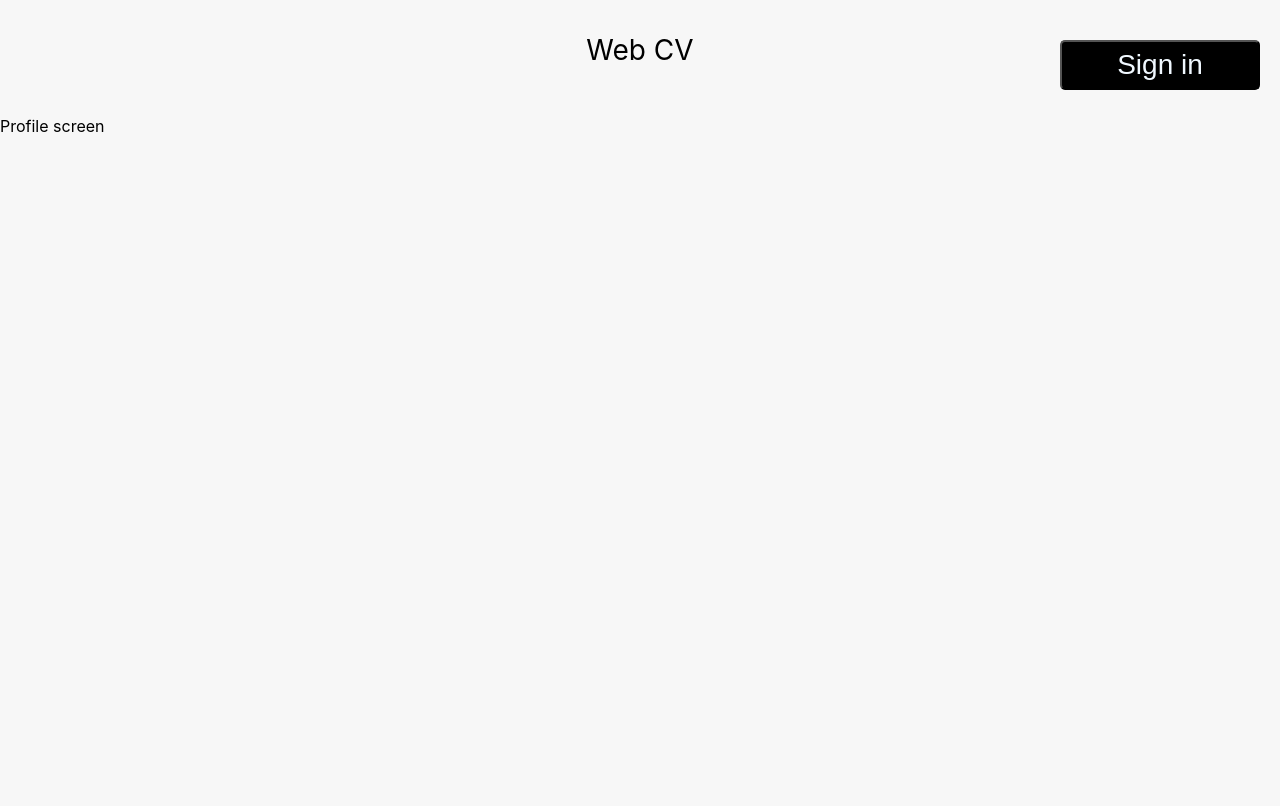
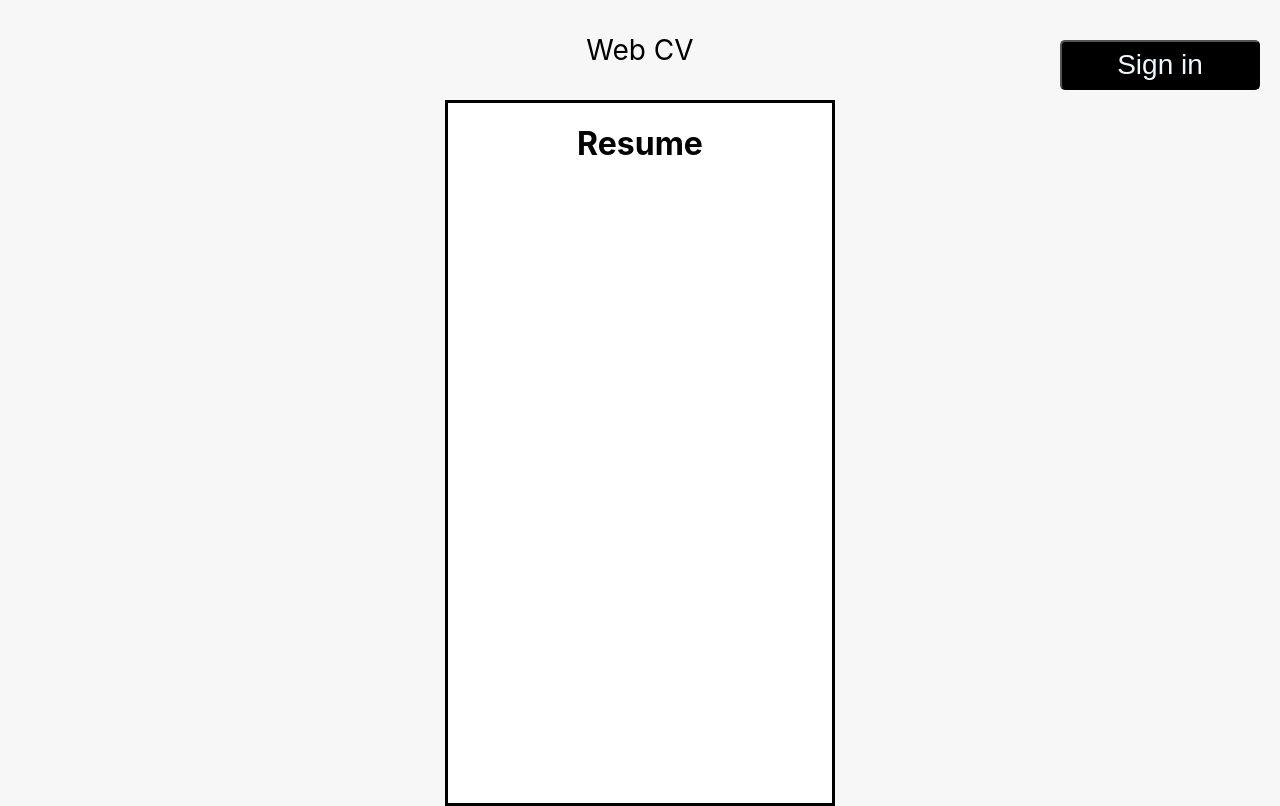
Before and after one commit to Toni-Henriksson/webcv, a React (Create React App) app: page /profile in a window 1280 px wide. Built offline with nearby package versions, Linux system fonts and the light colour scheme.

Commit message:
Worked on the basic components and routes of the app

```diff
--- a/src/css/profile.css
+++ b/src/css/profile.css
@@ -0,0 +1,16 @@
+.profile-wrapper{
+
+}
+h1{
+    text-align: center;
+}
+.resume-render-wrapper{
+    display: block;
+    margin: auto;
+    height: 700px;
+    width: 30%;
+    background-color: white;
+    border-style: solid;
+    border-width: 3px;
+    border-color: black;
+}
--- a/src/screens/Profile.js
+++ b/src/screens/Profile.js
@@ -6,8 +6,10 @@ const Profile = () => {
     return (
         <>
         <NavigationBar></NavigationBar>
-        <div>
-            <p>Profile screen</p>
+        <div className="profile-wrapper">
+            <div className="resume-render-wrapper">
+                <h1>Resume</h1>
+            </div>
         </div>
       </>
     );
```
